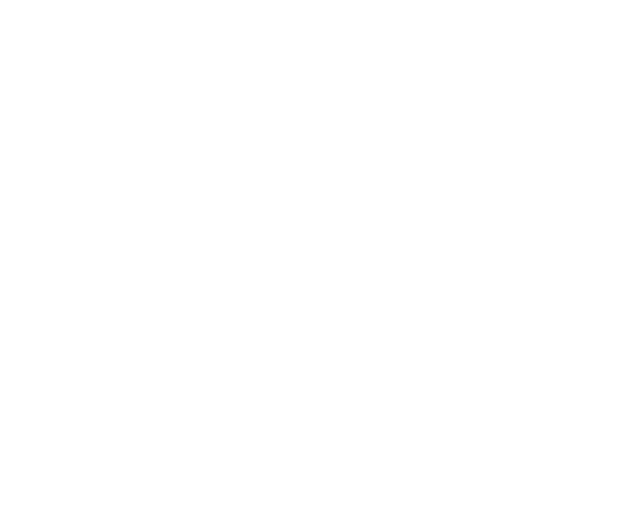
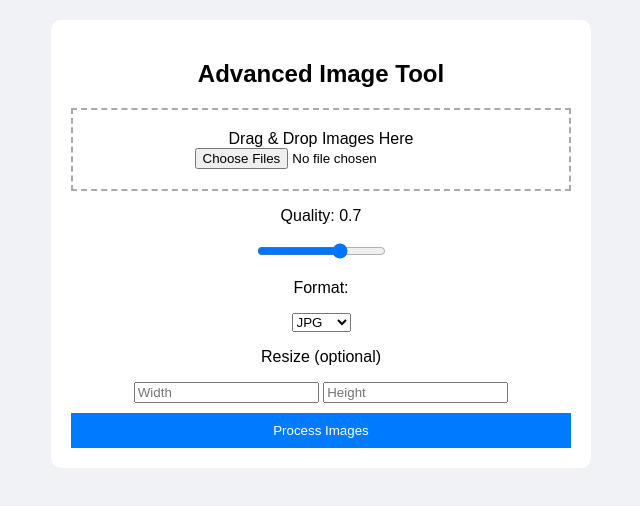
Before and after one commit to Shahid-Jutt7/Image-Compressor, a plain HTML site: page index.html in a window 1280 px wide. Shown: the whole page, without its empty margins (319-959 px from the left). Drawn offline with Linux system fonts and the light colour scheme.

Commit message:
Fix alert message and update quality variable
Image Compressor

```diff
--- a/index.html
+++ b/index.html
@@ -1,16 +1,94 @@
+<!DOCTYPE html>
+<html lang="en">
+<head>
+<meta charset="UTF-8">
+<meta name="viewport" content="width=device-width, initial-scale=1.0">
+<title>Advanced Image Tool</title>
+
+<style>
+body {
+  font-family: Arial;
+  background: #f0f2f5;
+  text-align: center;
+}
+
+.container {
+  background: white;
+  padding: 20px;
+  margin: 20px auto;
+  width: 90%;
+  max-width: 500px;
+  border-radius: 10px;
+}
+
+.drop {
+  border: 2px dashed #aaa;
+  padding: 20px;
+  margin: 10px 0;
+}
+
+img {
+  max-width: 100%;
+  margin-top: 10px;
+}
+
+button {
+  padding: 10px;
+  margin-top: 10px;
+  width: 100%;
+  background: #007bff;
+  color: white;
+  border: none;
+}
+</style>
+</head>
+
+<body>
+
+<div class="container">
+  <h2>Advanced Image Tool</h2>
+
+  <div class="drop">
+    Drag & Drop Images Here <br>
+    <input type="file" id="upload" multiple accept="image/*">
+  </div>
+
+  <p>Quality: <span id="q">0.7</span></p>
+  <input type="range" id="quality" min="0.1" max="1" step="0.1" value="0.7">
+
+  <p>Format:</p>
+  <select id="format">
+    <option value="image/jpeg">JPG</option>
+    <option value="image/png">PNG</option>
+    <option value="image/webp">WebP</option>
+  </select>
+
+  <p>Resize (optional)</p>
+  <input type="number" id="width" placeholder="Width">
+  <input type="number" id="height" placeholder="Height">
+
+  <button onclick="processImages()">Process Images</button>
+
+  <div id="output"></div>
+</div>
+
 <script>
+const quality = document.getElementById("quality");
+const qText = document.getElementById("q");
+
+quality.oninput = () => qText.innerText = quality.value;
 
 function processImages() {
   const input = document.getElementById("upload");
 
   if (!input.files || input.files.length === 0) {
-    alert("Please select an image first");
+    alert("Please select image first");
     return;
   }
 
   const files = input.files;
   const format = document.getElementById("format").value;
-  const quality = parseFloat(document.getElementById("quality").value);
+  const qualityVal = parseFloat(document.getElementById("quality").value);
   const width = document.getElementById("width").value;
   const height = document.getElementById("height").value;
 
@@ -36,7 +114,7 @@ function processImages() {
 
         ctx.drawImage(img, 0, 0, newWidth, newHeight);
 
-        const data = canvas.toDataURL(format, quality);
+        const data = canvas.toDataURL(format, qualityVal);
 
         const preview = document.createElement("img");
         preview.src = data;
@@ -55,5 +133,7 @@ function processImages() {
     reader.readAsDataURL(file);
   });
 }
+</script>
 
-</script>
+</body>
+</html>
```
